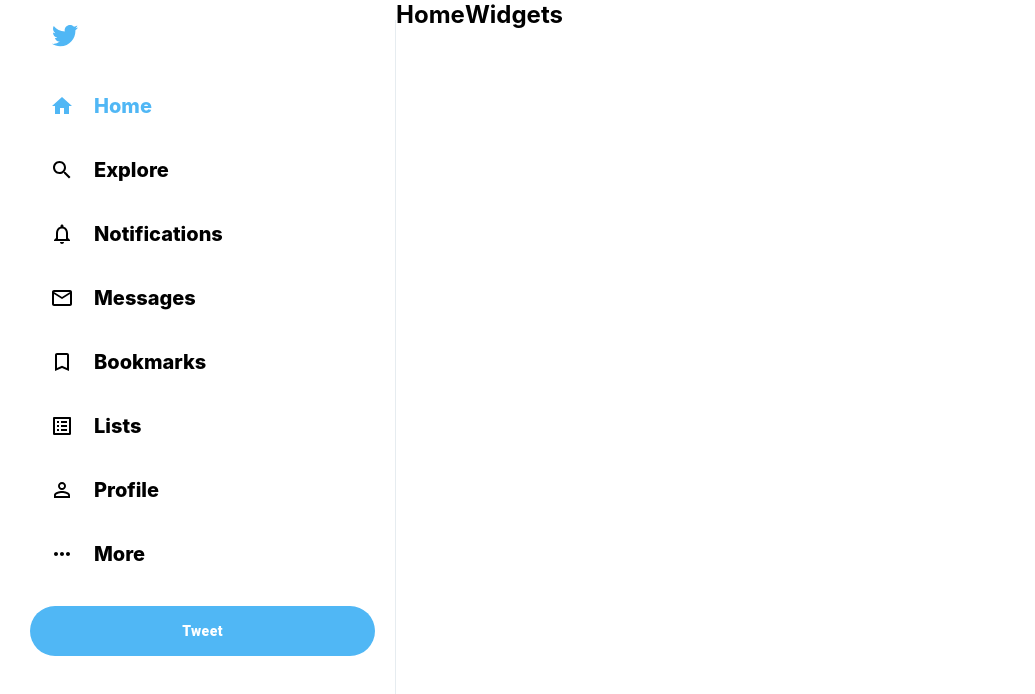
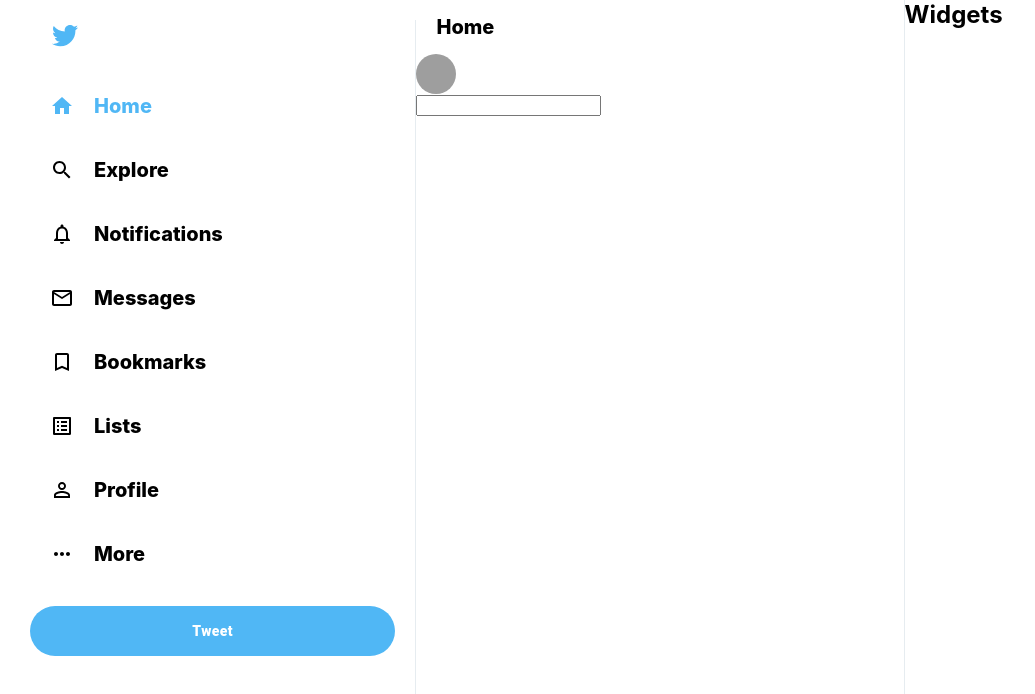
Before and after one commit to sanjaysj6282/twitter-clone, a React (Create React App) app: page / in a window 1280 px wide. Shown: the top 694 px of the page, without its empty margins (0-1035 px from the left). Built offline with nearby package versions, Linux system fonts and the light colour scheme; grey boxes are pictures that could not be loaded.

Commit message:
feed update

```diff
--- a/src/Feed.css
+++ b/src/Feed.css
@@ -1,8 +1,15 @@
 .feed{
     flex: 0.4;
     border-right: 1px solid var(--twitter-background);
+    /* to fit content whatever may be size of post */
     min-width: fit-content;
+    /* Adding scrolling feature */
     overflow-y: scroll;
+}
+
+/* Hide scrollbar for chrome sfari and opera*/
+.feed::-webkit-scrollbar{
+    display: none;
 }
 
 .feed__header{
@@ -13,3 +20,8 @@
     border: 1px var(--twitter-background);
     padding: 15px 20px;
 }
+
+.feed__header > h2{
+    font-size: 20px;
+    font-weight: 800;
+}
--- a/src/Feed.js
+++ b/src/Feed.js
@@ -1,13 +1,16 @@
 import React from 'react'
 import "./Feed.css";
+import TweetBox from './TweetBox';
 
 function Feed() {
   return (
-    <div>
+    <div className="feed">
         {/* Header */}
-        <div className="feed"></div>
-        <h2>Home</h2>
+        <div className="feed__header">
+          <h2>Home</h2>
+        </div>
         {/* TweetBox */}
+        <TweetBox />
 
         {/* Post */}
         {/* Post */}
--- /dev/null
+++ b/src/TweetBox.js
@@ -0,0 +1,18 @@
+import React from 'react'
+import "./TweetBox.css"
+import {Avatar, Button} from '@mui/material';
+
+function TweetBox() {
+  return (
+    <div className="tweetbox">
+        <form >
+            <div className="tweetBox__input">
+               <Avatar src="mypic.jpg"></Avatar>
+               <input type="Whats happening" />
+            </div>
+        </form>
+    </div>
+  )
+}
+
+export default TweetBox
```
Also changed, not shown: src/TweetBox.css (added), src/mypic.jpg (added).
